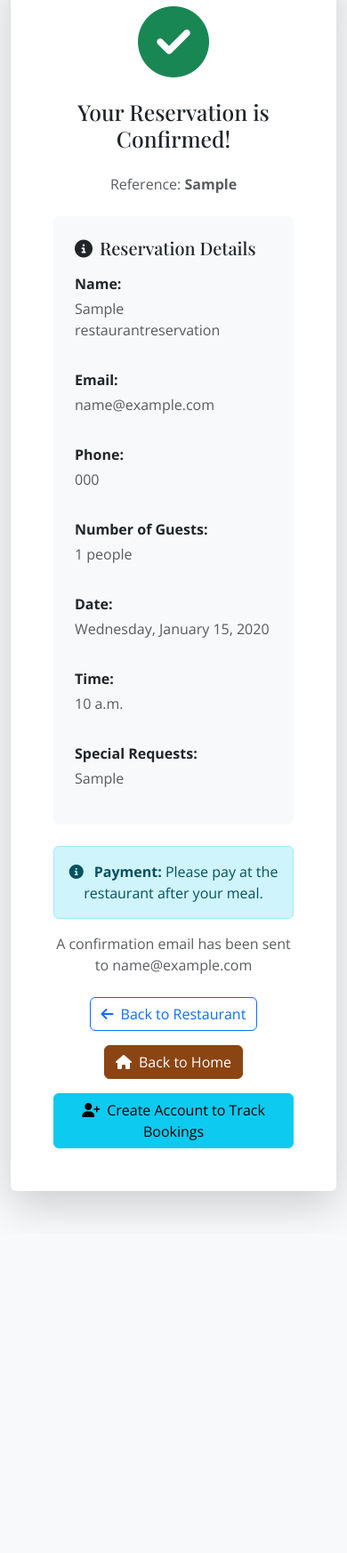
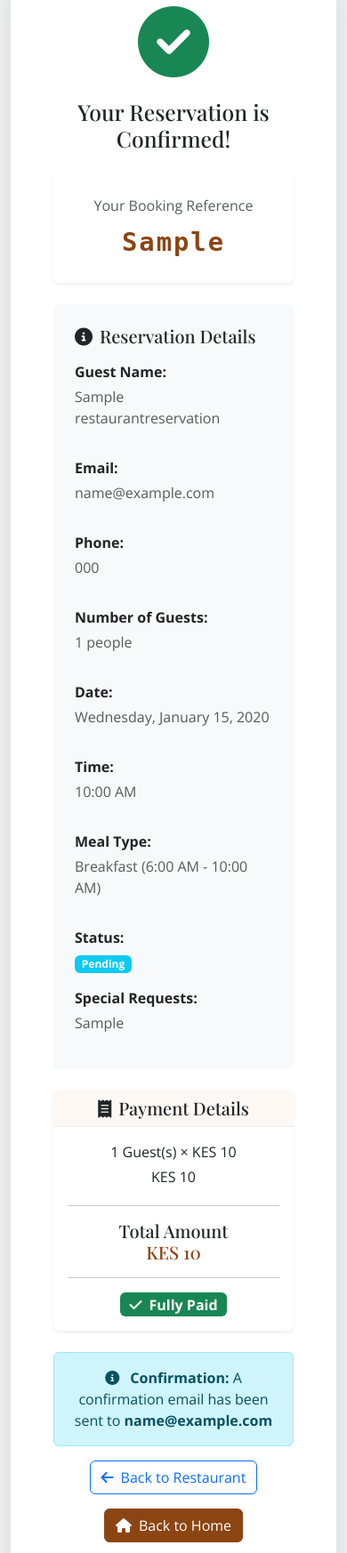
Before and after one commit to Adanhassan790/Elleden-Hotel, a Django app: page /restaurant/confirmation/1/ in a window 390 px wide. Shown: the part 170-1916 px from the top of the page at 89% size. Before the commit the page ends 1538 px from the top, so only its background shows below. Run offline with Django 5.2, Linux system fonts and the light colour scheme; tables that the repository leaves empty hold one stand-in row (values such as "Sample post").

Commit message:
Add payment system to restaurant reservations - Show reference and Pay Bill button
Restaurant Reservations:
- Add price_per_person field (default: KES 2,500)
- Add total_amount field (calculated: guests × price_per_person)
- Add amount_paid field (tracks partial/full payments)
- Add payment_status field (pending/partial/paid)
- Add balance_due property to calculate remaining balance
- Auto-calculate total on save based on guests

Confirmation Page:
- Display booking reference in large, clear format
- Show full reservation details (guest, email, phone, date, time, meal type)
- Add payment details card showing:
  * Price per person
  * Number of guests
  * Total amount due
  * Current payment status
  * Already paid amount (if applicable)
  * Balance due amount

Payment Flow:
- Add "Pay KES XXX" button directing to manual payment page
- Button only shows if balance is due
- Shows "Fully Paid" badge if payment complete
- Links to manual_service_payment view for payment processing

Views:
- Update manual_service_payment() to handle 'restaurant' service type
- Serves payment instructions page for restaurant reservations
- Returns 404 for invalid service types

This matches the room booking payment flow exactly.

```diff
--- a/backend/pages/models.py
+++ b/backend/pages/models.py
@@ -69,6 +69,17 @@ class RestaurantReservation(models.Model):
     time = models.TimeField(help_text="Preferred arrival time")
     guests = models.PositiveIntegerField()
     special_requests = models.TextField(blank=True)
+
+    # Payment Fields
+    price_per_person = models.DecimalField(max_digits=10, decimal_places=2, default=0)
+    total_amount = models.DecimalField(max_digits=10, decimal_places=2, default=0)
+    amount_paid = models.DecimalField(max_digits=10, decimal_places=2, default=0)
+    payment_status = models.CharField(
+        max_length=20,
+        choices=[('pending', 'Pending'), ('partial', 'Partial'), ('paid', 'Paid')],
+        default='pending'
+    )
+
     status = models.CharField(max_length=20, choices=STATUS_CHOICES, default='pending')
     created_at = models.DateTimeField(auto_now_add=True)
     updated_at = models.DateTimeField(auto_now=True)
@@ -84,7 +95,27 @@ class RestaurantReservation(models.Model):
     def save(self, *args, **kwargs):
         if not self.booking_reference:
             self.booking_reference = self.generate_reference()
+
+        # Calculate total amount based on guests and price per person
+        if self.price_per_person <= 0:
+            self.price_per_person = 2500  # Default price per person if not set
+
+        self.total_amount = self.price_per_person * self.guests
+
+        # Update payment status based on payment amount
+        if self.amount_paid >= self.total_amount and self.total_amount > 0:
+            self.payment_status = 'paid'
+        elif self.amount_paid > 0:
+            self.payment_status = 'partial'
+        else:
+            self.payment_status = 'pending'
+
         super().save(*args, **kwargs)
+
+    @property
+    def balance_due(self):
+        """Calculate remaining balance to be paid"""
+        return max(0, self.total_amount - self.amount_paid)
 
     def generate_reference(self):
         from django.utils import timezone
--- a/backend/pages/views.py
+++ b/backend/pages/views.py
@@ -256,20 +256,24 @@ def contact(request):
 
 def manual_service_payment(request, service_type, pk):
     """
-    Display manual payment instructions for service (conference/catering)
+    Display manual payment instructions for service (restaurant/conference/catering)
     Customer pays manually via M-Pesa to the provided paybill number
     """
     from django.conf import settings
 
     # Get the service object based on type
-    if service_type == 'conference':
+    if service_type == 'restaurant':
+        service = get_object_or_404(RestaurantReservation, pk=pk)
+        service_name = "Restaurant Reservation"
+        reference_field = 'booking_reference'
+    elif service_type == 'conference':
         service = get_object_or_404(ConferenceBooking, pk=pk)
         service_name = "Conference Booking"
         reference_field = 'booking_reference'
     elif service_type == 'catering':
         service = get_object_or_404(CateringOrder, pk=pk)
         service_name = "Catering Order"
-        reference_field = 'order_reference'
+        reference_field = 'booking_reference'
     else:
         return render(request, '404.html', status=404)
 
--- a/backend/templates/pages/restaurant_confirmation.html
+++ b/backend/templates/pages/restaurant_confirmation.html
@@ -20,13 +20,22 @@
                             <i class="fas fa-check-circle text-success" style="font-size: 5rem;"></i>
                         </div>
                         <h2 class="mb-4">Your Reservation is Confirmed!</h2>
-                        <p class="text-muted mb-4">Reference: <strong>{{ reservation.booking_reference }}</strong></p>
+
+                        <!-- Reference Number -->
+                        <div class="card mb-4 border-primary">
+                            <div class="card-body text-center py-4">
+                                <p class="text-muted mb-2">Your Booking Reference</p>
+                                <p class="mb-0" style="font-size: 1.8rem; font-weight: 700; color: var(--primary-color); font-family: monospace; letter-spacing: 2px;">
+                                    {{ reservation.booking_reference }}
+                                </p>
+                            </div>
+                        </div>
 
                         <div class="reservation-details bg-light p-4 rounded mb-4 text-start">
                             <h5 class="mb-3"><i class="fas fa-info-circle me-2"></i>Reservation Details</h5>
                             <div class="row">
                                 <div class="col-md-6 mb-3">
-                                    <p class="mb-1"><strong>Name:</strong></p>
+                                    <p class="mb-1"><strong>Guest Name:</strong></p>
                                     <p class="text-muted">{{ reservation.name }}</p>
                                 </div>
                                 <div class="col-md-6 mb-3">
@@ -47,7 +56,15 @@
                                 </div>
                                 <div class="col-md-6 mb-3">
                                     <p class="mb-1"><strong>Time:</strong></p>
-                                    <p class="text-muted">{{ reservation.time }}</p>
+                                    <p class="text-muted">{{ reservation.time|time:"g:i A" }}</p>
+                                </div>
+                                <div class="col-md-6 mb-3">
+                                    <p class="mb-1"><strong>Meal Type:</strong></p>
+                                    <p class="text-muted">{{ reservation.get_meal_time_display }}</p>
+                                </div>
+                                <div class="col-md-6 mb-3">
+                                    <p class="mb-1"><strong>Status:</strong></p>
+                                    <span class="badge bg-info">{{ reservation.get_status_display }}</span>
                                 </div>
                                 {% if reservation.special_requests %}
                                 <div class="col-12">
@@ -58,12 +75,61 @@
                             </div>
                         </div>
 
+                        <!-- Payment Section -->
+                        <div class="card mb-4">
+                            <div class="card-header">
+                                <h5 class="mb-0"><i class="fas fa-receipt me-2"></i>Payment Details</h5>
+                            </div>
+                            <div class="card-body">
+                                <div class="row">
+                                    <div class="col-md-6">
+                                        <p class="mb-1">{{ reservation.guests }} Guest(s) × KES {{ reservation.price_per_person|floatformat:0 }}</p>
+                                    </div>
+                                    <div class="col-md-6 text-md-end">
+                                        <p class="mb-1">KES {{ reservation.total_amount|floatformat:0 }}</p>
+                                    </div>
+                                </div>
+                                <hr>
+                                <div class="row">
+                                    <div class="col-md-6">
+                                        <h5 class="mb-0">Total Amount</h5>
+                                    </div>
+                                    <div class="col-md-6 text-md-end">
+                                        <h5 class="mb-0 text-primary">KES {{ reservation.total_amount|floatformat:0 }}</h5>
+                                    </div>
+                                </div>
+
+                                {% if reservation.balance_due > 0 %}
+                                <hr>
+                                <div class="row align-items-center">
+                                    <div class="col-md-6">
+                                        <span class="text-muted">Payment Status:</span>
+                                        <span class="badge bg-{% if reservation.payment_status == 'paid' %}success{% elif reservation.payment_status == 'partial' %}warning{% else %}danger{% endif %}">
+                                            {{ reservation.get_payment_status_display }}
+                                        </span>
+                                        {% if reservation.amount_paid > 0 %}
+                                        <br><small class="text-success">Paid: KES {{ reservation.amount_paid|floatformat:0 }}</small>
+                                        {% endif %}
+                                    </div>
+                                    <div class="col-md-6 text-md-end">
+                                        <a href="{% url 'pages:service_payment' 'restaurant' reservation.pk %}" class="btn btn-success btn-lg">
+                                            <i class="fas fa-mobile-alt me-2"></i>Pay KES {{ reservation.balance_due|floatformat:0 }}
+                                        </a>
+                                    </div>
+                                </div>
+                                {% else %}
+                                <hr>
+                                <div class="text-center">
+                                    <span class="badge bg-success fs-6"><i class="fas fa-check me-1"></i> Fully Paid</span>
+                                </div>
+                                {% endif %}
+                            </div>
+                        </div>
+
                         <div class="alert alert-info">
                             <i class="fas fa-info-circle me-2"></i>
-                            <strong>Payment:</strong> Please pay at the restaurant after your meal.
+                            <strong>Confirmation:</strong> A confirmation email has been sent to <strong>{{ reservation.email }}</strong>
                         </div>
-
-                        <p class="text-muted mb-4">A confirmation email has been sent to {{ reservation.email }}</p>
 
                         <div class="d-flex justify-content-center gap-3 flex-wrap">
                             <a href="{% url 'pages:restaurant' %}" class="btn btn-outline-primary">
```
